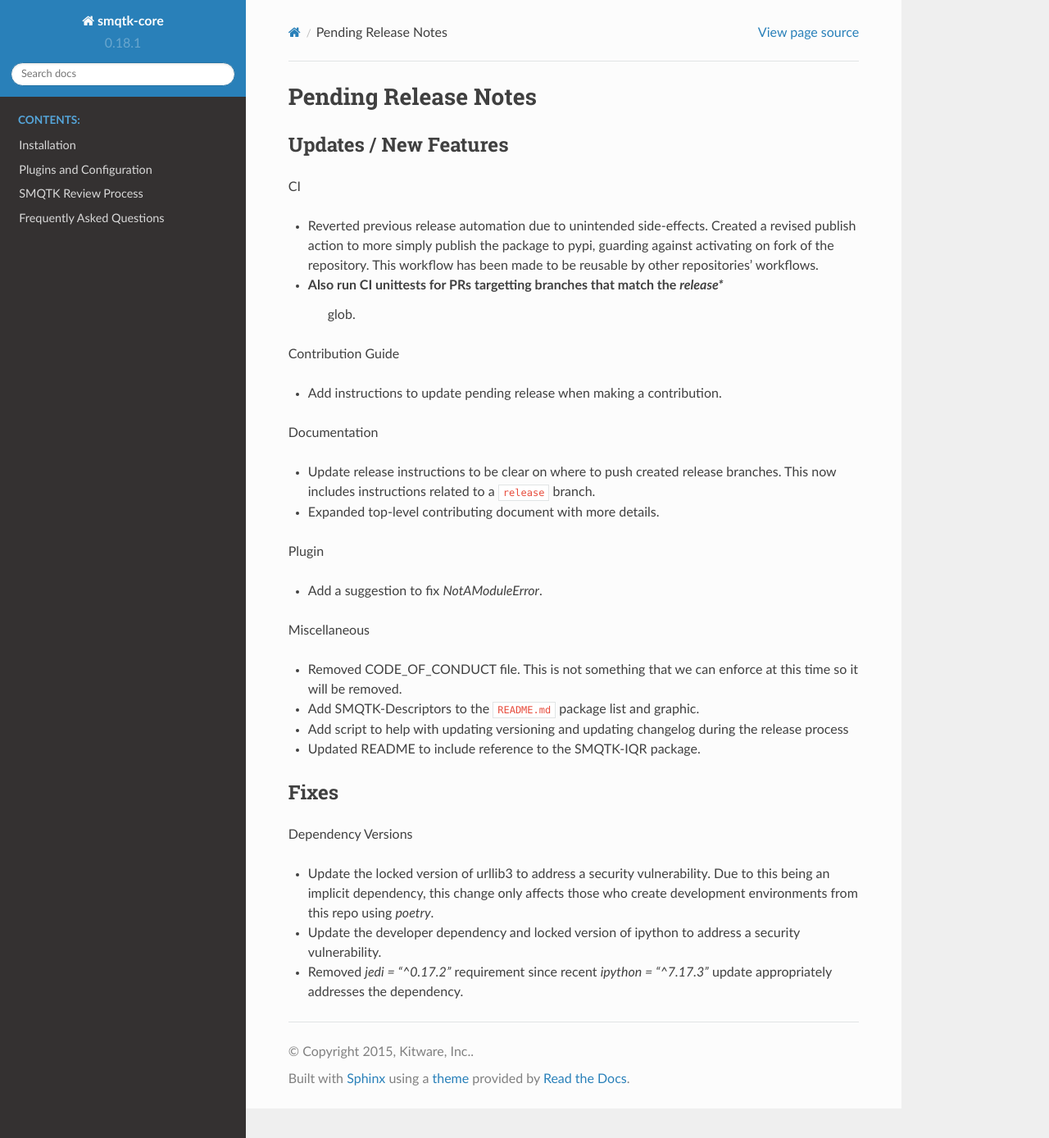
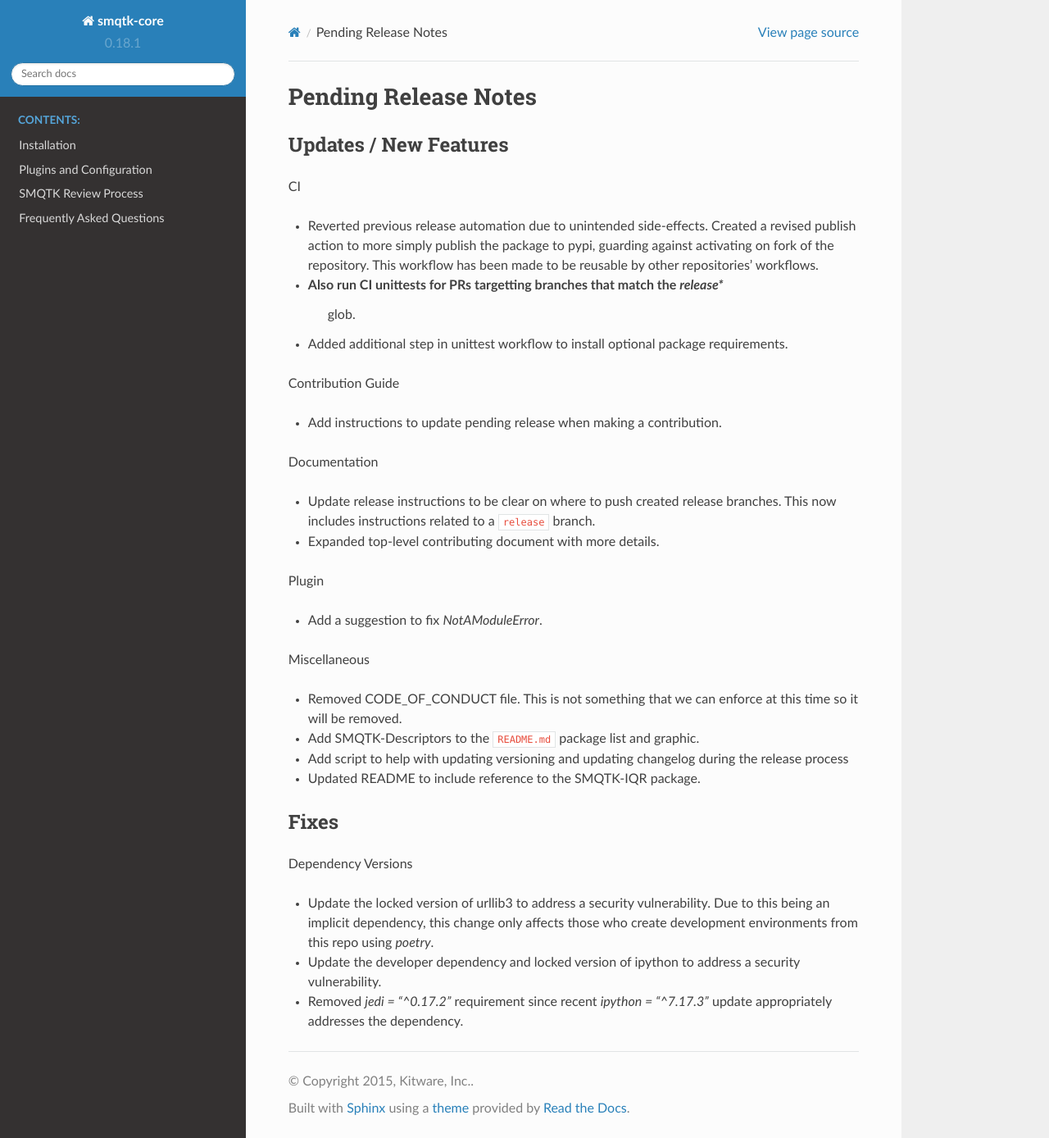
Before and after one commit to Kitware/SMQTK-Core, a Sphinx documentation site: the page built from docs/release_notes/pending_release.rst, in a window 1280 px wide and 1388 px high. Shown: the whole window at 82% size. Built offline with Sphinx 7.4.7 and the Read the Docs theme 2.0.0, drawn with Linux system fonts in a browser that asks for light colours; pages that are not in the unit, such as notebooks, are missing from menus; the version number is read from the project's files by our own code.

Commit message:
Add optional poetry install step to unittests workflow

```diff
--- a/docs/release_notes/pending_release.rst
+++ b/docs/release_notes/pending_release.rst
@@ -13,6 +13,9 @@ CI
 
 * Also run CI unittests for PRs targetting branches that match the `release*`
     glob.
+
+* Added additional step in unittest workflow to install optional package
+  requirements.
 
 Contribution Guide
 
```
Also changed, not shown: 1 other file.
